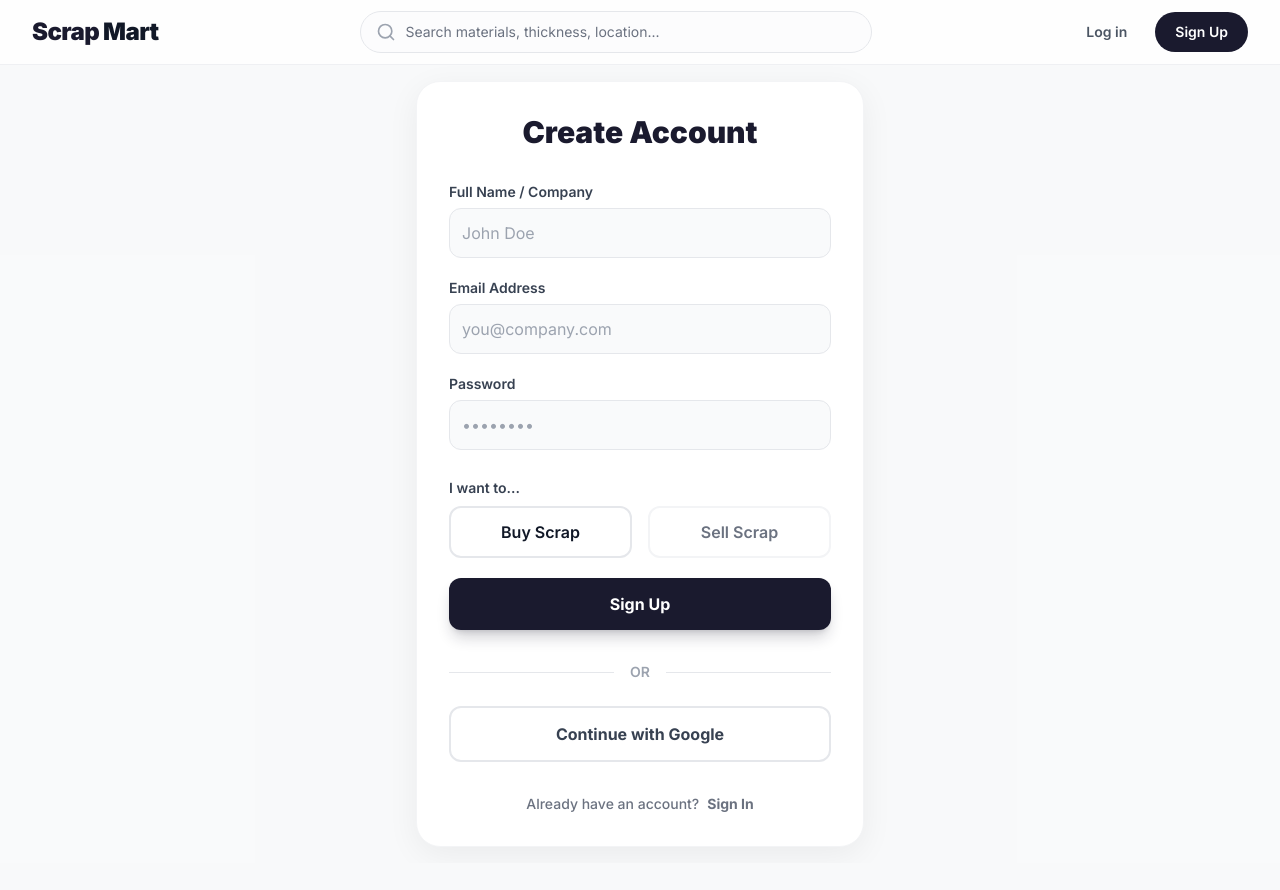
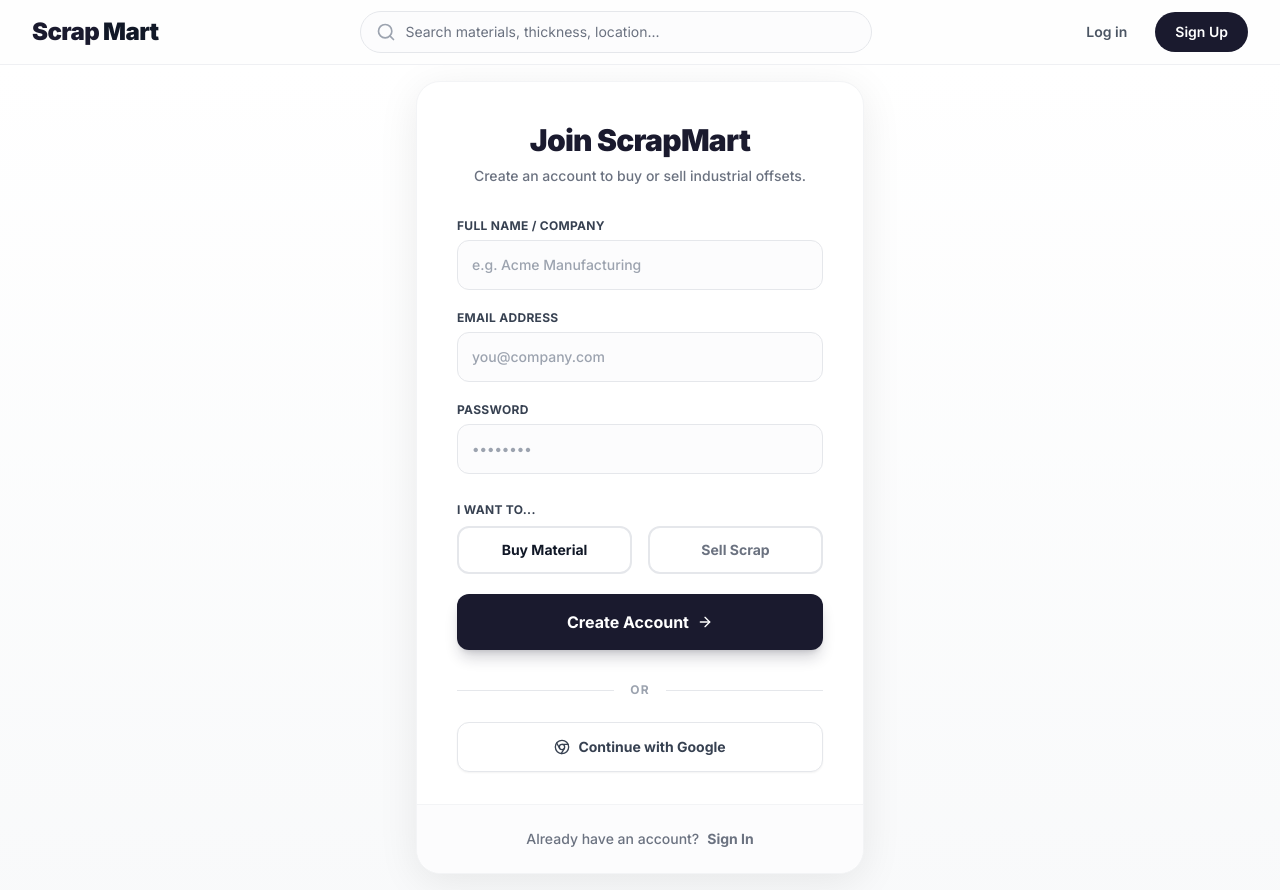
Before and after one commit to Cool134/scrapmart-web, a Next.js app: page /auth in a window 1280 px wide. Both pictures are taken after a click on the button "Sign Up". Before the commit the page ends 863 px from the top, so only its background shows below. Built offline with nearby package versions, Linux system fonts and the light colour scheme; no server answers.

Commit message:
feat: deep implementation of /src/app/auth/page.tsx (Authentication Flow)

```diff
--- a/src/app/auth/page.tsx
+++ b/src/app/auth/page.tsx
@@ -1,14 +1,21 @@
 "use client";
-import { useState, useEffect } from "react";
+import { useState, useEffect, Suspense } from "react";
 import { useAuthState, signInWithGoogle, signInWithEmail, signUpWithEmail } from "@/lib/auth";
-import { useRouter } from "next/navigation";
+import { useRouter, useSearchParams } from "next/navigation";
 import { LoadingSpinner } from "@/components/shared/LoadingSpinner";
 import { Role } from "@/types";
 import toast from "react-hot-toast";
+import { motion, AnimatePresence } from "framer-motion";
+import { ArrowRight, Chrome } from "lucide-react";
 
-export default function AuthPage() {
+// We extract the actual form into a component that uses `useSearchParams`
+// so we can wrap it in <Suspense> as required by Next.js App Router.
+function AuthForm() {
   const { user, role, loading } = useAuthState();
   const router = useRouter();
+  const searchParams = useSearchParams();
+  const callbackUrl = searchParams.get('callbackUrl');
+
   const [isLogin, setIsLogin] = useState(true);
   const [formLoading, setFormLoading] = useState(false);
   const [email, setEmail] = useState("");
@@ -16,27 +23,36 @@ export default function AuthPage() {
   const [name, setName] = useState("");
   const [selectedRole, setSelectedRole] = useState<Role>("buyer");
 
+  // Redirect if already logged in
   useEffect(() => {
-    if (!loading && user && role) router.push(`/dashboard/${role}`);
-  }, [user, role, loading, router]);
+    if (!loading && user && role) {
+      if (callbackUrl) {
+        router.push(decodeURIComponent(callbackUrl));
+      } else {
+        router.push(`/dashboard/${role}`);
+      }
+    }
+  }, [user, role, loading, router, callbackUrl]);
 
   const handleAuth = async (e: React.FormEvent) => {
     e.preventDefault();
     if (!email || !password || (!isLogin && !name)) {
-      return toast.error("Please fill all required fields");
+      return toast.error("Please fill out all required fields.");
     }
+
     setFormLoading(true);
     try {
       if (isLogin) {
+        toast.loading("Signing in...", { id: 'auth' });
         await signInWithEmail(email, password);
-        toast.success("Welcome back!");
+        toast.success("Welcome back!", { id: 'auth' });
       } else {
+        toast.loading("Creating account...", { id: 'auth' });
         await signUpWithEmail(email, password, name, selectedRole);
-        toast.success("Account created successfully!");
+        toast.success("Account created successfully!", { id: 'auth' });
       }
-    } catch (err: any) {
-      toast.error(err.message || "Authentication failed");
-    } finally {
+    } catch (err: unknown) {
+      toast.error((err as Error).message || "Authentication failed. Please check your credentials.", { id: 'auth' });
       setFormLoading(false);
     }
   };
@@ -44,69 +60,157 @@ export default function AuthPage() {
   const handleGoogle = async () => {
     try {
       setFormLoading(true);
-      await signInWithGoogle();
-      toast.success("Authenticated with Google!");
-    } catch (e: any) {
-      toast.error(e.message || "Google Sign-In failed");
+      toast.loading("Connecting to Google...", { id: 'google' });
+      // If it's a signup, pass the explicitly chosen role. If login, it defaults/ignores.
+      await signInWithGoogle(selectedRole);
+      toast.success("Authenticated successfully!", { id: 'google' });
+    } catch (err: unknown) {
+      toast.error((err as Error).message || "Google Sign-In failed.", { id: 'google' });
       setFormLoading(false);
     }
   };
 
-  if (loading) return <div className="h-screen flex items-center justify-center"><LoadingSpinner size="lg"/></div>;
+  if (loading) {
+    return <LoadingSpinner size="lg" label="Verifying Session..." />;
+  }
 
   return (
-    <div className="flex-1 flex flex-col items-center justify-center p-4 bg-gray-50/50">
-      <div className="w-full max-w-md bg-white p-8 rounded-3xl shadow-[0_8px_32px_rgba(0,0,0,0.06)] border border-gray-100">
-        <h2 className="text-3xl font-black text-primary text-center mb-8">{isLogin ? "Welcome Back" : "Create Account"}</h2>
+    <motion.div
+      initial={{ opacity: 0, y: 20 }}
+      animate={{ opacity: 1, y: 0 }}
+      className="w-full max-w-md bg-white p-8 sm:p-10 rounded-3xl shadow-[0_8px_40px_rgba(0,0,0,0.08)] border border-gray-100"
+    >
+      <div className="text-center mb-8">
+        <h2 className="text-3xl font-black text-primary tracking-tight">
+          {isLogin ? "Welcome Back" : "Join ScrapMart"}
+        </h2>
+        <p className="text-gray-500 font-medium mt-2 text-sm">
+          {isLogin ? "Enter your credentials to access your dashboard." : "Create an account to buy or sell industrial offsets."}
+        </p>
+      </div>
 
       <form onSubmit={handleAuth} className="space-y-5">
+        <AnimatePresence mode="popLayout">
           {!isLogin && (
+            <motion.div
+              initial={{ opacity: 0, height: 0 }}
+              animate={{ opacity: 1, height: "auto" }}
+              exit={{ opacity: 0, height: 0 }}
+              className="overflow-hidden"
+            >
+              <label className="block text-xs font-bold text-gray-700 mb-1.5 uppercase tracking-wide">Full Name / Company</label>
+              <input
+                type="text"
+                value={name}
+                onChange={(e) => setName(e.target.value)}
+                className="w-full p-3.5 bg-gray-50/50 border border-gray-200 rounded-xl focus:ring-2 focus:ring-accent-DEFAULT/20 focus:border-accent-DEFAULT outline-none transition-all font-medium placeholder:text-gray-400 text-sm"
+                placeholder="e.g. Acme Manufacturing"
+              />
+            </motion.div>
+          )}
+        </AnimatePresence>
+
         <div>
-              <label className="block text-sm font-semibold text-gray-700 mb-1.5">Full Name / Company</label>
-              <input type="text" value={name} onChange={e=>setName(e.target.value)} className="w-full p-3 bg-gray-50 border border-gray-200 rounded-xl focus:ring-2 focus:ring-accent-DEFAULT/50 outline-none" placeholder="John Doe" />
-            </div>
-          )}
-          <div>
-            <label className="block text-sm font-semibold text-gray-700 mb-1.5">Email Address</label>
-            <input type="email" value={email} onChange={e=>setEmail(e.target.value)} className="w-full p-3 bg-gray-50 border border-gray-200 rounded-xl focus:ring-2 focus:ring-accent-DEFAULT/50 outline-none" placeholder="you@company.com" />
-          </div>
-          <div>
-            <label className="block text-sm font-semibold text-gray-700 mb-1.5">Password</label>
-            <input type="password" value={password} onChange={e=>setPassword(e.target.value)} className="w-full p-3 bg-gray-50 border border-gray-200 rounded-xl focus:ring-2 focus:ring-accent-DEFAULT/50 outline-none" placeholder="••••••••" />
+          <label className="block text-xs font-bold text-gray-700 mb-1.5 uppercase tracking-wide">Email Address</label>
+          <input
+            type="email"
+            value={email}
+            onChange={(e) => setEmail(e.target.value)}
+            className="w-full p-3.5 bg-gray-50/50 border border-gray-200 rounded-xl focus:ring-2 focus:ring-accent-DEFAULT/20 focus:border-accent-DEFAULT outline-none transition-all font-medium placeholder:text-gray-400 text-sm"
+            placeholder="you@company.com"
+          />
         </div>
 
+        <div>
+          <label className="block text-xs font-bold text-gray-700 mb-1.5 uppercase tracking-wide">Password</label>
+          <input
+            type="password"
+            value={password}
+            onChange={(e) => setPassword(e.target.value)}
+            className="w-full p-3.5 bg-gray-50/50 border border-gray-200 rounded-xl focus:ring-2 focus:ring-accent-DEFAULT/20 focus:border-accent-DEFAULT outline-none transition-all font-medium placeholder:text-gray-400 text-sm"
+            placeholder="••••••••"
+          />
+        </div>
+
+        <AnimatePresence mode="popLayout">
           {!isLogin && (
-            <div className="pt-2">
-              <label className="block text-sm font-semibold text-gray-700 mb-2">I want to...</label>
+            <motion.div
+              initial={{ opacity: 0, height: 0 }}
+              animate={{ opacity: 1, height: "auto" }}
+              exit={{ opacity: 0, height: 0 }}
+              className="pt-2 overflow-hidden"
+            >
+              <label className="block text-xs font-bold text-gray-700 mb-2 uppercase tracking-wide">I want to...</label>
               <div className="flex gap-4">
-                <button type="button" onClick={()=>setSelectedRole('buyer')} className={`flex-1 py-3 rounded-xl border-2 font-semibold transition-all ${selectedRole === 'buyer' ? 'border-accent-DEFAULT bg-accent-DEFAULT/5 text-accent-DEFAULT' : 'border-gray-100 text-gray-500'}`}>Buy Scrap</button>
-                <button type="button" onClick={()=>setSelectedRole('seller')} className={`flex-1 py-3 rounded-xl border-2 font-semibold transition-all ${selectedRole === 'seller' ? 'border-accent-DEFAULT bg-accent-DEFAULT/5 text-accent-DEFAULT' : 'border-gray-100 text-gray-500'}`}>Sell Scrap</button>
+                <button
+                  type="button"
+                  onClick={() => setSelectedRole('buyer')}
+                  className={`flex-1 py-3 rounded-xl border-2 font-bold text-sm transition-all ${selectedRole === 'buyer' ? 'border-accent-DEFAULT bg-accent-DEFAULT/5 text-accent-DEFAULT' : 'border-gray-200 text-gray-500 hover:border-gray-300'}`}
+                >
+                  Buy Material
+                </button>
+                <button
+                  type="button"
+                  onClick={() => setSelectedRole('seller')}
+                  className={`flex-1 py-3 rounded-xl border-2 font-bold text-sm transition-all ${selectedRole === 'seller' ? 'border-accent-DEFAULT bg-accent-DEFAULT/5 text-accent-DEFAULT' : 'border-gray-200 text-gray-500 hover:border-gray-300'}`}
+                >
+                  Sell Scrap
+                </button>
               </div>
-            </div>
+            </motion.div>
           )}
+        </AnimatePresence>
 
-          <button type="submit" disabled={formLoading} className="w-full mt-6 bg-primary text-white font-bold py-3.5 rounded-xl hover:bg-primary/90 transition-colors shadow-lg shadow-primary/20 flex items-center justify-center">
-            {formLoading ? <LoadingSpinner size="sm" /> : (isLogin ? "Sign In" : "Sign Up")}
+        <button
+          type="submit"
+          disabled={formLoading}
+          className="w-full mt-6 bg-primary text-white font-bold py-4 rounded-xl hover:bg-primary/90 disabled:opacity-70 transition-colors shadow-lg shadow-primary/20 flex items-center justify-center space-x-2"
+        >
+          {formLoading ? <LoadingSpinner size="sm" /> : (
+            <>
+              <span>{isLogin ? "Sign In" : "Create Account"}</span>
+              <ArrowRight className="w-4 h-4" />
+            </>
+          )}
         </button>
       </form>
 
       <div className="mt-8 flex items-center gap-4">
         <div className="flex-1 h-px bg-gray-200"></div>
-          <span className="text-sm font-semibold text-gray-400">OR</span>
+        <span className="text-xs font-bold text-gray-400 uppercase tracking-widest">OR</span>
         <div className="flex-1 h-px bg-gray-200"></div>
       </div>
 
-        <button onClick={handleGoogle} disabled={formLoading} className="w-full mt-6 bg-white border-2 border-gray-200 text-gray-700 font-bold py-3.5 rounded-xl hover:bg-gray-50 transition-colors flex items-center justify-center">
+      <button
+        onClick={handleGoogle}
+        disabled={formLoading}
+        className="w-full mt-6 bg-white border border-gray-200 text-gray-700 font-bold text-sm py-3.5 rounded-xl hover:bg-gray-50 hover:border-gray-300 transition-all flex items-center justify-center shadow-sm"
+      >
+        <Chrome className="w-4 h-4 mr-2" />
         Continue with Google
       </button>
 
-        <p className="text-center mt-8 text-sm text-gray-500 font-medium">
+      <div className="mt-8 text-center bg-gray-50/50 -mx-8 -mb-8 sm:-mx-10 sm:-mb-10 p-6 rounded-b-3xl border-t border-gray-100">
+        <p className="text-sm text-gray-500 font-medium">
           {isLogin ? "Don't have an account?" : "Already have an account?"}
-          <button onClick={() => setIsLogin(!isLogin)} className="ml-2 text-accent-DEFAULT font-bold hover:underline">
+          <button
+            onClick={() => { setIsLogin(!isLogin); setFormLoading(false); }}
+            className="ml-2 text-accent-DEFAULT font-bold hover:underline"
+          >
             {isLogin ? "Sign Up" : "Sign In"}
           </button>
         </p>
       </div>
+    </motion.div>
+  );
+}
+
+export default function AuthPage() {
+  return (
+    <div className="flex-1 flex flex-col items-center justify-center min-h-[80vh] p-4 bg-gradient-to-b from-white to-gray-50/50">
+      <Suspense fallback={<LoadingSpinner size="lg" />}>
+        <AuthForm />
+      </Suspense>
     </div>
   );
 }
```
Lines whose indentation alone changed are shown as unchanged.
